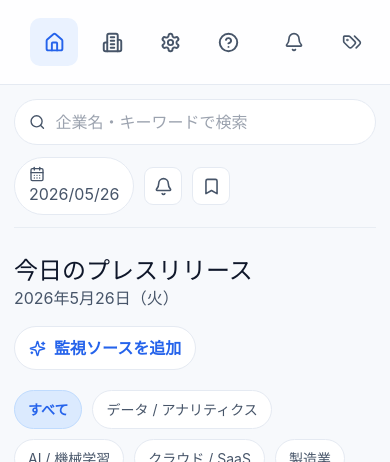
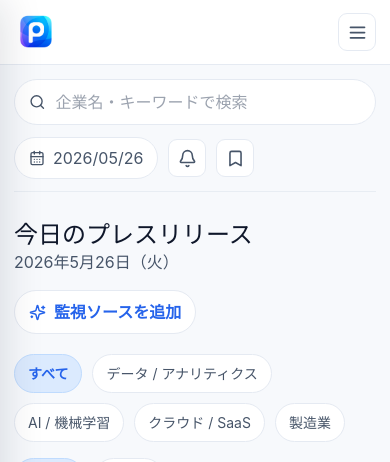
Before and after one commit to futahei/press-note, a Next.js app: page / in a window 390 px wide. Shown: the top 462 px of the page. Built offline with nearby package versions, Linux system fonts and the light colour scheme.

Commit message:
🎨 ナビゲーションのモバイル表示を改善

```diff
--- a/app/globals.css
+++ b/app/globals.css
@@ -72,17 +72,18 @@ select {
 }
 
 .brand-mark {
+  flex: 0 0 44px;
   width: 44px;
   height: 44px;
-  border-radius: 12px;
-  overflow: hidden;
-  background: #0b63f6;
-  box-shadow: 0 10px 24px rgb(37 99 235 / 0.28);
+  border-radius: 10px;
+  overflow: visible;
+  background: transparent;
 }
 
 .brand-mark img {
-  width: 44px;
-  height: 44px;
+  width: 40px;
+  height: 40px;
+  object-fit: contain;
 }
 
 .nav-section {
@@ -122,7 +123,8 @@ select {
 }
 
 .inline-list {
-  flex-wrap: wrap;
+  flex: 0 0 auto;
+  flex-wrap: nowrap;
   gap: 10px;
 }
 
@@ -132,6 +134,7 @@ select {
   z-index: 10;
   gap: 24px;
   min-height: 56px;
+  justify-content: space-between;
   border-bottom: 1px solid rgba(226, 232, 240, 0.72);
   background: rgba(247, 249, 252, 0.92);
   backdrop-filter: blur(16px);
@@ -237,9 +240,20 @@ select {
 
 .select-like,
 .input-like {
+  display: inline-flex;
+  align-items: center;
+  gap: 8px;
+  flex: 0 0 auto;
   min-height: 40px;
   padding: 8px 14px;
   color: var(--text-secondary);
+  white-space: nowrap;
+}
+
+.mobile-nav-bar,
+.mobile-nav-backdrop,
+.mobile-nav-label {
+  display: none;
 }
 
 .article-list {
@@ -523,17 +537,69 @@ select {
     grid-template-columns: 1fr;
   }
 
-  .nav-rail {
-    position: static;
-    height: auto;
-    flex-direction: row;
-    overflow-x: auto;
-    border-right: 0;
+  .mobile-nav-bar {
+    position: sticky;
+    top: 0;
+    z-index: 40;
+    display: flex;
+    align-items: center;
+    justify-content: space-between;
+    min-height: 64px;
     border-bottom: 1px solid var(--border-subtle);
+    background: rgba(255, 255, 255, 0.94);
+    padding: 10px 14px;
+    backdrop-filter: blur(16px);
   }
 
-  .nav-section {
-    flex-direction: row;
+  .mobile-nav-backdrop {
+    position: fixed;
+    inset: 0;
+    z-index: 45;
+    display: block;
+    border: 0;
+    background: rgb(15 23 42 / 0.28);
+  }
+
+  .nav-rail {
+    position: fixed;
+    top: 0;
+    left: 0;
+    z-index: 50;
+    width: min(82vw, 320px);
+    height: 100vh;
+    transform: translateX(-105%);
+    transition: transform 0.18s ease;
+    border-right: 1px solid var(--border-subtle);
+    border-bottom: 0;
+    box-shadow: 18px 0 40px rgb(15 23 42 / 0.14);
+  }
+
+  .nav-rail.mobile-open {
+    transform: translateX(0);
+  }
+
+  .desktop-brand {
+    display: none;
+  }
+
+  .nav-rail .nav-section {
+    gap: 8px;
+  }
+
+  .nav-rail .nav-item {
+    display: flex;
+    width: 100%;
+    min-width: 0;
+    justify-content: flex-start;
+    gap: 12px;
+    padding: 0 14px;
+  }
+
+  .mobile-nav-label {
+    display: inline;
+    color: inherit;
+    font-size: 14px;
+    font-weight: 700;
   }
 
   .main-pane {
--- a/components/NavRail.tsx
+++ b/components/NavRail.tsx
@@ -1,6 +1,9 @@
+"use client";
+
 import Image from "next/image";
 import Link from "next/link";
-import { Bell, Building2, CircleHelp, Home, LineChart, Settings, Tags } from "lucide-react";
+import { Bell, Building2, CircleHelp, Home, LineChart, Menu, Settings, Tags, X } from "lucide-react";
+import { useState } from "react";
 
 const navItems = [
   { href: "/", label: "ホーム", icon: Home, activeMatch: /^\/$/ },
@@ -16,11 +19,9 @@ const placeholderItems = [
 ];
 
 export function NavRail({ currentPath = "/" }: { currentPath?: string }) {
-  return (
-    <aside className="nav-rail" aria-label="メインナビゲーション">
-      <Link className="brand-mark" href="/" aria-label="PressNote ホーム">
-        <Image src="/icon.png" width={44} height={44} alt="" priority />
-      </Link>
+  const [mobileOpen, setMobileOpen] = useState(false);
+
+  const primaryNav = (
     <nav className="nav-section">
       {navItems.map((item) => {
         const Icon = item.icon;
@@ -32,22 +33,56 @@ export function NavRail({ currentPath = "/" }: { currentPath?: string }) {
             href={item.href}
             title={item.label}
             aria-label={item.label}
+            onClick={() => setMobileOpen(false)}
           >
             <Icon size={21} strokeWidth={2.2} />
+            <span className="mobile-nav-label">{item.label}</span>
           </Link>
         );
       })}
     </nav>
+  );
+
+  const secondaryNav = (
     <div className="nav-section" aria-label="準備中の機能">
       {placeholderItems.map((item) => {
         const Icon = item.icon;
         return (
           <span key={item.label} className="nav-item" title={`${item.label}（準備中）`} aria-label={`${item.label}（準備中）`}>
             <Icon size={20} strokeWidth={2} />
+            <span className="mobile-nav-label">{item.label}</span>
           </span>
         );
       })}
     </div>
+  );
+
+  return (
+    <>
+      <div className="mobile-nav-bar">
+        <Link className="brand-mark" href="/" aria-label="PressNote ホーム">
+          <Image src="/icon.png" width={44} height={44} alt="" priority />
+        </Link>
+        <button
+          className="icon-button"
+          type="button"
+          aria-label={mobileOpen ? "メニューを閉じる" : "メニューを開く"}
+          aria-expanded={mobileOpen}
+          onClick={() => setMobileOpen((open) => !open)}
+        >
+          {mobileOpen ? <X size={21} /> : <Menu size={21} />}
+        </button>
+      </div>
+
+      {mobileOpen ? <button className="mobile-nav-backdrop" type="button" aria-label="メニューを閉じる" onClick={() => setMobileOpen(false)} /> : null}
+
+      <aside className={mobileOpen ? "nav-rail mobile-open" : "nav-rail"} aria-label="メインナビゲーション">
+        <Link className="brand-mark desktop-brand" href="/" aria-label="PressNote ホーム">
+          <Image src="/icon.png" width={44} height={44} alt="" priority />
+        </Link>
+        {primaryNav}
+        {secondaryNav}
       </aside>
+    </>
   );
 }
```
Lines whose indentation alone changed are shown as unchanged.
